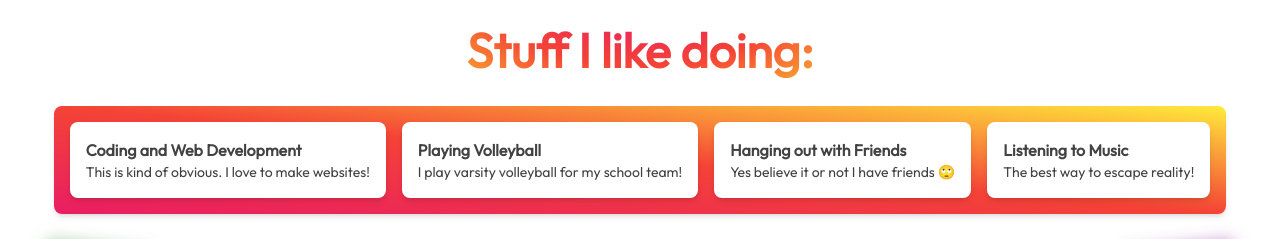
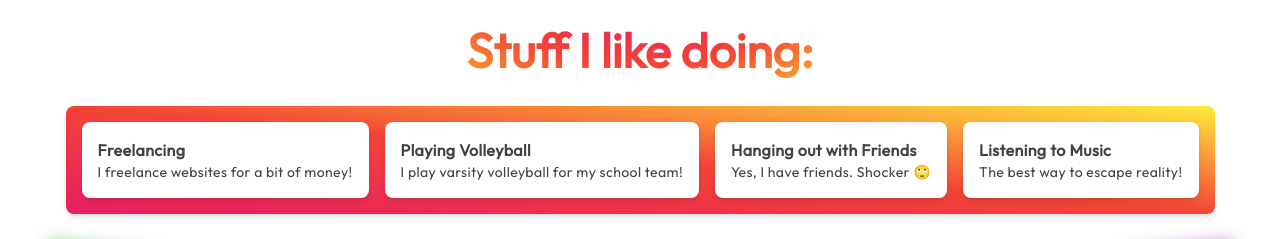
Before and after one commit to PkTheCoda/portfolio, a React (Vite) app: page / in a window 1280 px wide. Shown: the part 1460-1699 px from the top of the page. Built offline with nearby package versions, Linux system fonts and the light colour scheme.

Commit message:
changed about me widget

```diff
--- a/src/Components/AboutSection.jsx
+++ b/src/Components/AboutSection.jsx
@@ -41,22 +41,22 @@ export default function AboutMe() {
             <div className="flex gap-4 p-4 rounded-lg shadow-md bg-gradient-to-tr mx-4 from-pink-500 via-red-500 to-yellow-500 text-white">
                 <div className="flex-col flex gap-4 md:flex-row font-outfit">
 
-                    <div className="bg-white p-4 rounded-lg shadow-md text-gray-800 transition transform hover:scale-105">
-                        <p className="font-semibold">Coding and Web Development</p>
-                        <p className="text-sm">This is kind of obvious. I love to make websites!</p>
+                    <div className="bg-white p-4 tracking-wide rounded-lg shadow-md text-gray-800 transition transform hover:scale-105">
+                        <p className="font-semibold">Freelancing</p>
+                        <p className="text-sm">I freelance websites for a bit of money!</p>
                     </div>
 
-                    <div className="bg-white p-4 rounded-lg shadow-md text-gray-800 transition transform hover:scale-105">
+                    <div className="bg-white p-4 tracking-wide  rounded-lg shadow-md text-gray-800 transition transform hover:scale-105">
                         <p className="font-semibold">Playing Volleyball</p>
                         <p className="text-sm">I play varsity volleyball for my school team!</p>
                     </div>
 
-                    <div className="bg-white p-4 rounded-lg shadow-md text-gray-800 transition transform hover:scale-105">
+                    <div className="bg-white p-4 tracking-wide  rounded-lg shadow-md text-gray-800 transition transform hover:scale-105">
                         <p className="font-semibold">Hanging out with Friends</p>
-                        <p className="text-sm">Yes believe it or not I have friends 🙄</p>
+                        <p className="text-sm">Yes, I have friends. Shocker 🙄</p>
                     </div>
 
-                    <div className="bg-white p-4 rounded-lg shadow-md text-gray-800 transition transform hover:scale-105">
+                    <div className="bg-white p-4 tracking-wide  rounded-lg shadow-md text-gray-800 transition transform hover:scale-105">
                         <p className="font-semibold">Listening to Music</p>
                         <p className="text-sm">The best way to escape reality!</p>
                     </div>
```
